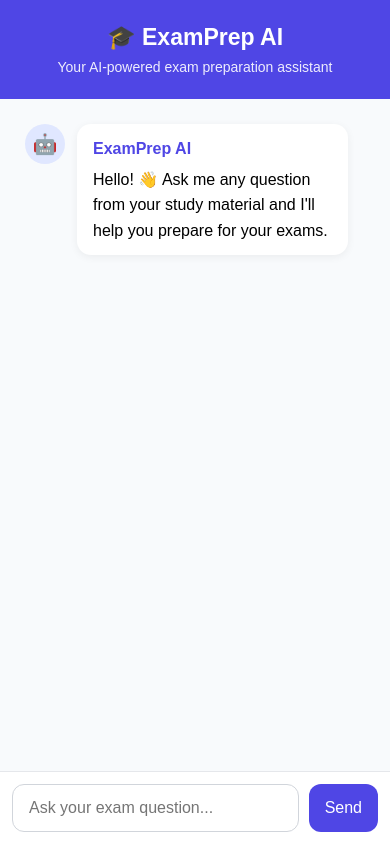
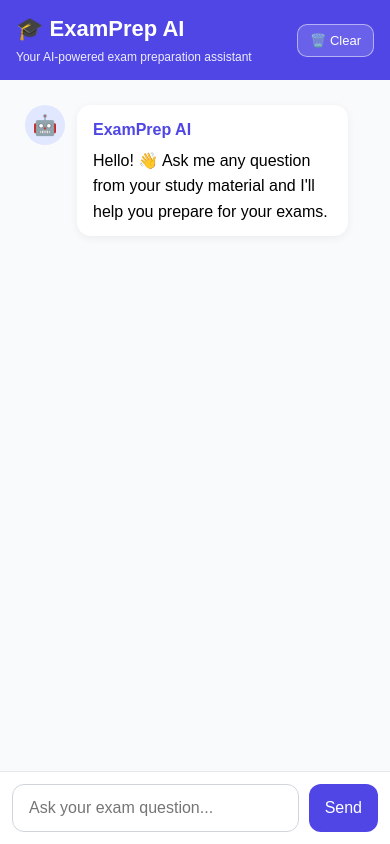
Before and after one commit to indushree-02/ExamPrep-AI, a plain HTML site: page frontend/index.html in a window 390 px wide. Drawn offline with Linux system fonts and the light colour scheme.

Commit message:
Add clear chat feature

```diff
--- a/frontend/index.html
+++ b/frontend/index.html
@@ -1,5 +1,6 @@
 <!DOCTYPE html>
 <html lang="en">
+
 <head>
     <meta charset="UTF-8">
     <meta name="viewport" content="width=device-width, initial-scale=1.0">
@@ -15,26 +16,44 @@
 
         <!-- Header -->
         <div class="header">
-            <h1>🎓 ExamPrep AI</h1>
-            <p>Your AI-powered exam preparation assistant</p>
+
+            <div class="header-title">
+                <h1>🎓 ExamPrep AI</h1>
+                <p>Your AI-powered exam preparation assistant</p>
+            </div>
+
+            <button id="clear-button" onclick="clearChat()">
+                🗑️ Clear
+            </button>
+
         </div>
+
 
         <!-- Chat Area -->
         <div id="chat-box" class="chat-box">
 
+            <!-- Welcome Message -->
             <div class="message bot-message">
-                <div class="avatar">🤖</div>
+
+                <div class="avatar">
+                    🤖
+                </div>
 
                 <div class="message-content">
+
                     <strong>ExamPrep AI</strong>
+
                     <p>
                         Hello! 👋 Ask me any question from your study material
                         and I'll help you prepare for your exams.
                     </p>
+
                 </div>
+
             </div>
 
         </div>
+
 
         <!-- Input Area -->
         <div class="input-area">
@@ -54,7 +73,9 @@
 
     </div>
 
+
     <script src="script.js"></script>
 
 </body>
+
 </html>
--- a/frontend/script.js
+++ b/frontend/script.js
@@ -28,9 +28,10 @@ async function askQuestion() {
 
     questionInput.value = "";
 
-    // Disable button
+    // Disable buttons while processing
     askButton.disabled = true;
     askButton.textContent = "Thinking...";
+
 
     // Loading message
     const loadingMessage = document.createElement("div");
@@ -50,6 +51,7 @@ async function askQuestion() {
 
     chatBox.scrollTop = chatBox.scrollHeight;
 
+
     try {
 
         const response = await fetch(
@@ -67,31 +69,39 @@ async function askQuestion() {
             }
         );
 
+
         if (!response.ok) {
             throw new Error("Backend request failed");
         }
 
+
         const data = await response.json();
+
 
         // Remove loading message
         loadingMessage.remove();
 
-        // Create source list
+
+        // Create sources section
         let sourcesHTML = "";
 
         if (data.sources && data.sources.length > 0) {
 
             sourcesHTML = `
                 <div class="sources">
+
                     <strong>📚 Sources</strong>
+
                     <ul>
                         ${data.sources.map(
                             source => `<li>${escapeHtml(source)}</li>`
                         ).join("")}
                     </ul>
+
                 </div>
             `;
         }
+
 
         // Display AI answer
         const botMessage = document.createElement("div");
@@ -99,7 +109,10 @@ async function askQuestion() {
         botMessage.className = "message bot-message";
 
         botMessage.innerHTML = `
-            <div class="avatar">🤖</div>
+
+            <div class="avatar">
+                🤖
+            </div>
 
             <div class="message-content">
 
@@ -112,29 +125,38 @@ async function askQuestion() {
                 ${sourcesHTML}
 
             </div>
+
         `;
 
         chatBox.appendChild(botMessage);
 
+
     } catch (error) {
 
         loadingMessage.remove();
+
 
         const errorMessage = document.createElement("div");
 
         errorMessage.className = "message bot-message";
 
         errorMessage.innerHTML = `
-            <div class="avatar">⚠️</div>
+
+            <div class="avatar">
+                ⚠️
+            </div>
 
             <div class="message-content">
+
                 <strong>Error</strong>
 
                 <p>
                     Unable to connect to the ExamPrep AI backend.
                     Please make sure the FastAPI server is running.
                 </p>
+
             </div>
+
         `;
 
         chatBox.appendChild(errorMessage);
@@ -151,10 +173,47 @@ async function askQuestion() {
 }
 
 
+
+// Clear the entire conversation
+function clearChat() {
+
+    const chatBox = document.getElementById("chat-box");
+
+    chatBox.innerHTML = `
+
+        <div class="message bot-message">
+
+            <div class="avatar">
+                🤖
+            </div>
+
+            <div class="message-content">
+
+                <strong>ExamPrep AI</strong>
+
+                <p>
+                    Hello! 👋 Ask me any question from your study material
+                    and I'll help you prepare for your exams.
+                </p>
+
+            </div>
+
+        </div>
+
+    `;
+
+    // Clear input field
+    document.getElementById("question").value = "";
+
+}
+
+
+
 // Format AI answer
 function formatAnswer(answer) {
 
     let formatted = escapeHtml(answer);
+
 
     // Bold text: **text**
     formatted = formatted.replace(
@@ -162,11 +221,13 @@ function formatAnswer(answer) {
         "<strong>$1</strong>"
     );
 
+
     // Bullet points
     formatted = formatted.replace(
         /^- (.*)$/gm,
         "• $1"
     );
+
 
     // Numbered points
     formatted = formatted.replace(
@@ -174,11 +235,14 @@ function formatAnswer(answer) {
         "<strong>$1.</strong> $2"
     );
 
+
     // New lines
     formatted = formatted.replace(/\n/g, "<br>");
 
+
     return formatted;
 }
+
 
 
 // Prevent HTML injection
@@ -192,7 +256,8 @@ function escapeHtml(text) {
 }
 
 
-// Press Enter to send
+
+// Press Enter to send question
 document.getElementById("question").addEventListener(
     "keydown",
     function(event) {
--- a/frontend/style.css
+++ b/frontend/style.css
@@ -34,13 +34,17 @@ body {
 /* Header */
 
 .header {
-    padding: 24px;
-
-    text-align: center;
+    padding: 18px 24px;
 
     background: #4f46e5;
 
     color: white;
+
+    display: flex;
+    align-items: center;
+    justify-content: space-between;
+
+    gap: 20px;
 }
 
 .header h1 {
@@ -57,7 +61,31 @@ body {
     font-size: 14px;
 }
 
+.header-title {
+    text-align: left;
+}
 
+#clear-button {
+    padding: 10px 16px;
+
+    border: 1px solid rgba(255, 255, 255, 0.5);
+
+    border-radius: 10px;
+
+    background: rgba(255, 255, 255, 0.15);
+
+    color: white;
+
+    font-size: 14px;
+
+    cursor: pointer;
+
+    transition: 0.2s;
+}
+
+#clear-button:hover {
+    background: rgba(255, 255, 255, 0.25);
+}
 /* Chat area */
 
 .chat-box {
@@ -266,8 +294,21 @@ body {
         max-width: 95%;
     }
 
-    .header h1 {
-        font-size: 23px;
+    .header {
+        padding: 16px;
+    }
+
+    .header-title h1 {
+        font-size: 22px;
+    }
+
+    .header-title p {
+        font-size: 12px;
+    }
+
+    #clear-button {
+        padding: 8px 12px;
+        font-size: 13px;
     }
 
     .input-area {
```
